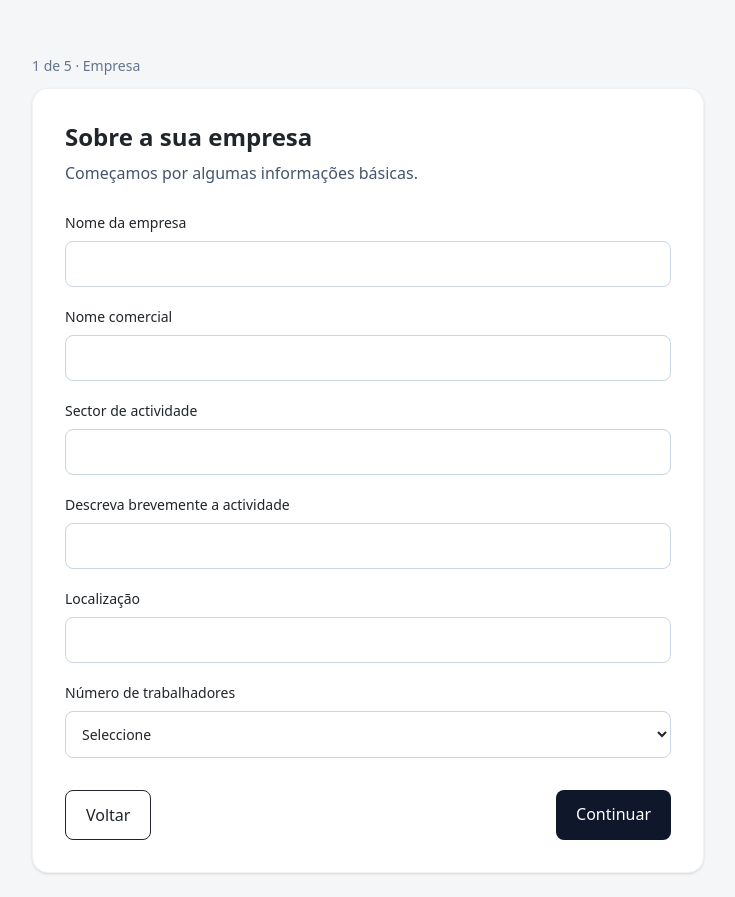
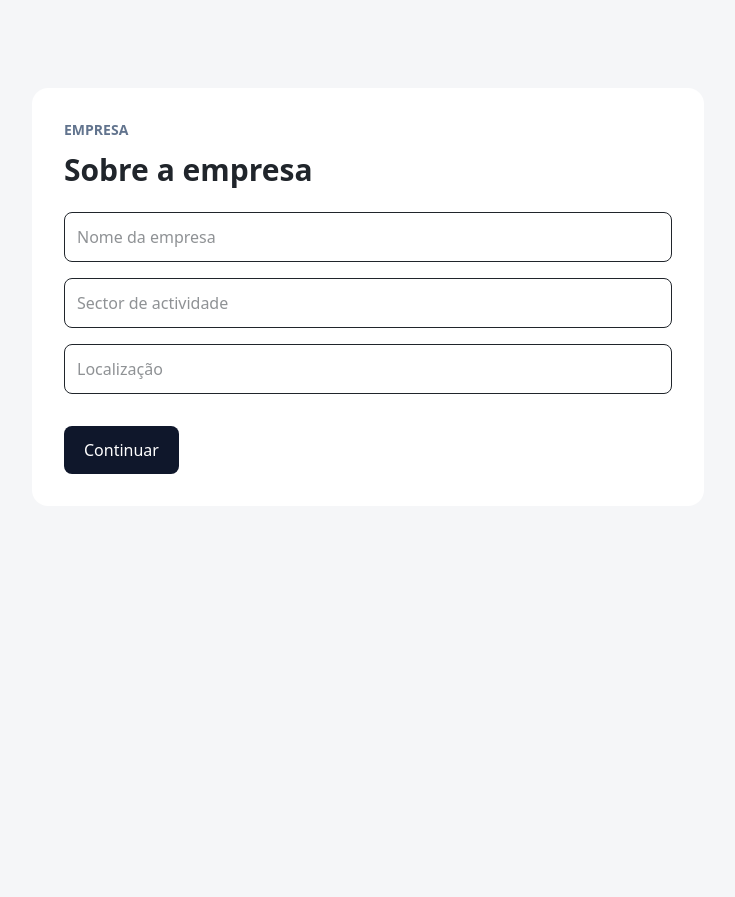
Before and after one commit to acjl-mz/acjl-onboarding, a Next.js app: page /diagnostico/empresa in a window 1280 px wide. Shown: the whole page, without its empty margins (272-1007 px from the left). After the commit the page ends 800 px from the top, so only its background shows below. Built offline with nearby package versions, Linux system fonts and the light colour scheme.

Commit message:
fix: stabilize preview build baseline

```diff
--- a/app/diagnostico/empresa/page.tsx
+++ b/app/diagnostico/empresa/page.tsx
@@ -1,31 +1,5 @@
-"use client";
-
-import { useState } from "react";
 import Link from "next/link";
 
-export default function EmpresaPage() {
-  const [form, setForm] = useState({name:"", trade:"", sector:"", activity:"", location:"", employees:""});
-  const set = (key:string, value:string) => setForm({...form,[key]:value});
-  return (
-    <main className="min-h-screen bg-[var(--acjl-surface)] p-6">
-      <div className="mx-auto max-w-2xl pt-8">
-        <p className="text-sm text-slate-500">1 de 5 · Empresa</p>
-        <section className="mt-3 rounded-2xl bg-white p-8 border border-black/5 shadow-sm">
-          <h1 className="text-2xl font-semibold">Sobre a sua empresa</h1>
-          <p className="mt-2 text-slate-600">Começamos por algumas informações básicas.</p>
-          <div className="mt-7 space-y-5">
-            {[
-              ["name","Nome da empresa","text"],
-              ["trade","Nome comercial","text"],
-              ["sector","Sector de actividade","text"],
-              ["activity","Descreva brevemente a actividade","text"],
-              ["location","Localização","text"]
-            ].map(([key,label,type]) => <label key={key} className="block text-sm font-medium">{label}<input type={type} value={(form as any)[key]} onChange={e=>set(key,e.target.value)} className="mt-2 w-full rounded-lg border border-slate-300 p-3 outline-none focus:ring-2 focus:ring-slate-200" /></label>)}
-            <label className="block text-sm font-medium">Número de trabalhadores<select value={form.employees} onChange={e=>set("employees",e.target.value)} className="mt-2 w-full rounded-lg border border-slate-300 p-3"><option value="">Seleccione</option><option>1–5</option><option>6–10</option><option>11–25</option><option>26–50</option><option>51–100</option><option>&gt;100</option></select></label>
-          </div>
-          <div className="mt-8 flex justify-between"><Link href="/diagnostico/inicio" className="rounded-lg border px-5 py-3">Voltar</Link><Link href="/diagnostico/necessidades" className="rounded-lg bg-slate-900 px-5 py-3 text-white">Continuar</Link></div>
-        </section>
-      </div>
-    </main>
-  );
+export default function Empresa() {
+  return <main className="min-h-screen p-6"><div className="mx-auto max-w-2xl pt-16"><div className="rounded-2xl bg-white p-8"><p className="text-sm font-semibold text-slate-500">EMPRESA</p><h1 className="mt-3 text-3xl font-semibold">Sobre a empresa</h1><div className="mt-6 space-y-4"><input className="w-full rounded-lg border p-3" placeholder="Nome da empresa" /><input className="w-full rounded-lg border p-3" placeholder="Sector de actividade" /><input className="w-full rounded-lg border p-3" placeholder="Localização" /></div><Link href="/diagnostico/necessidades" className="mt-8 inline-block rounded-lg bg-slate-900 px-5 py-3 text-white">Continuar</Link></div></div></main>;
 }
```
